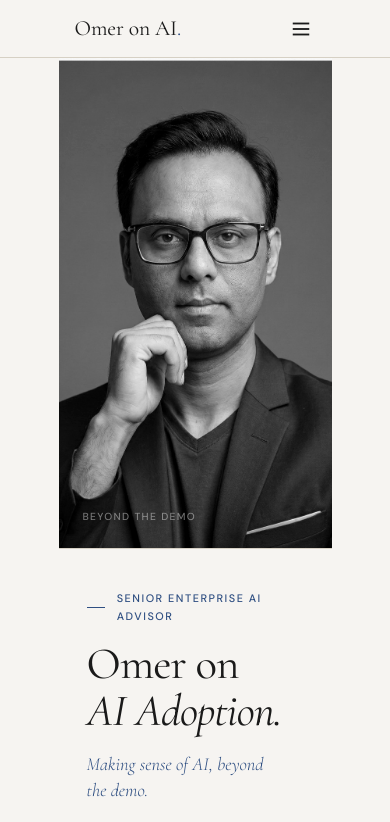
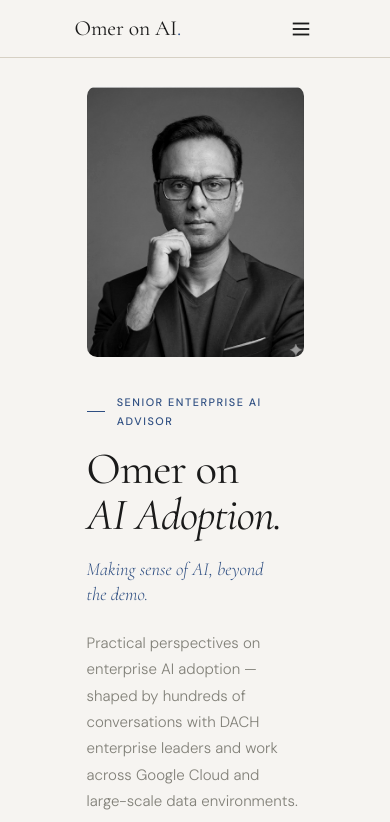
Before and after one commit to omermk/omeronaiwebsite, a plain HTML site: page index.html in a window 390 px wide. Shown: the top 822 px of the page. Drawn offline with nearby package versions, Linux system fonts and the light colour scheme.

Commit message:
Hero: contain portrait with padding + rounded corners, remove divider and caption to match centered reference

```diff
--- a/index.html
+++ b/index.html
@@ -49,7 +49,6 @@
 <section class="hero-split" style="width:var(--site-width);min-width:0;">
   <div class="hero-photo">
     <img src="assets/portrait.jpg" alt="Omer — Senior Enterprise AI Advisor">
-    <span class="hero-photo-cap">Beyond the Demo</span>
   </div>
   <div class="hero-copy">
     <span class="eyebrow reveal-item">Senior Enterprise AI Advisor</span>
--- a/style.css
+++ b/style.css
@@ -450,19 +450,24 @@ main { padding-top: 58px; }
 }
 .hero-photo {
   position: relative;
-  overflow: hidden;
-  background: var(--ink);
+  display: flex;
+  align-items: center;
+  justify-content: center;
+  padding: clamp(28px, 4vw, 56px);
+  background: var(--cream);
 }
 .hero-photo img {
-  width: 100%; height: 100%;
+  width: 100%;
+  max-width: 460px;
+  aspect-ratio: 4 / 5;
   object-fit: cover;
   object-position: center 12%;
   display: block;
+  border-radius: 10px;
   filter: grayscale(100%) contrast(1.04);
-  transform: scale(1.0);
   transition: transform 1.2s var(--ease), filter .6s var(--ease);
 }
-.hero-photo:hover img { transform: scale(1.03); filter: grayscale(100%) contrast(1.08); }
+.hero-photo:hover img { transform: scale(1.02); filter: grayscale(100%) contrast(1.08); }
 .hero-photo-cap {
   position: absolute; bottom: 22px; left: 24px;
   font-size: 0.64rem; font-weight: 500;
@@ -472,7 +477,6 @@ main { padding-top: 58px; }
 .hero-copy {
   display: flex; flex-direction: column; justify-content: center;
   padding: clamp(40px, 6vw, 88px) clamp(28px, 5vw, 72px);
-  border-left: var(--border-line);
 }
 .hero-name {
   font-family: var(--font-display);
@@ -608,8 +612,7 @@ main { padding-top: 58px; }
 }
 @media (max-width: 760px) {
   .hero-split { grid-template-columns: 1fr; }
-  .hero-photo { min-height: 58vh; }
-  .hero-photo img { object-position: center 18%; }
-  .hero-copy { border-left: none; border-top: var(--border-line); }
+  .hero-photo img { max-width: 380px; object-position: center 14%; }
+  .hero-copy { border-top: none; padding-top: 8px; }
   .stat-row { flex-wrap: wrap; gap: 22px; }
 }
```
